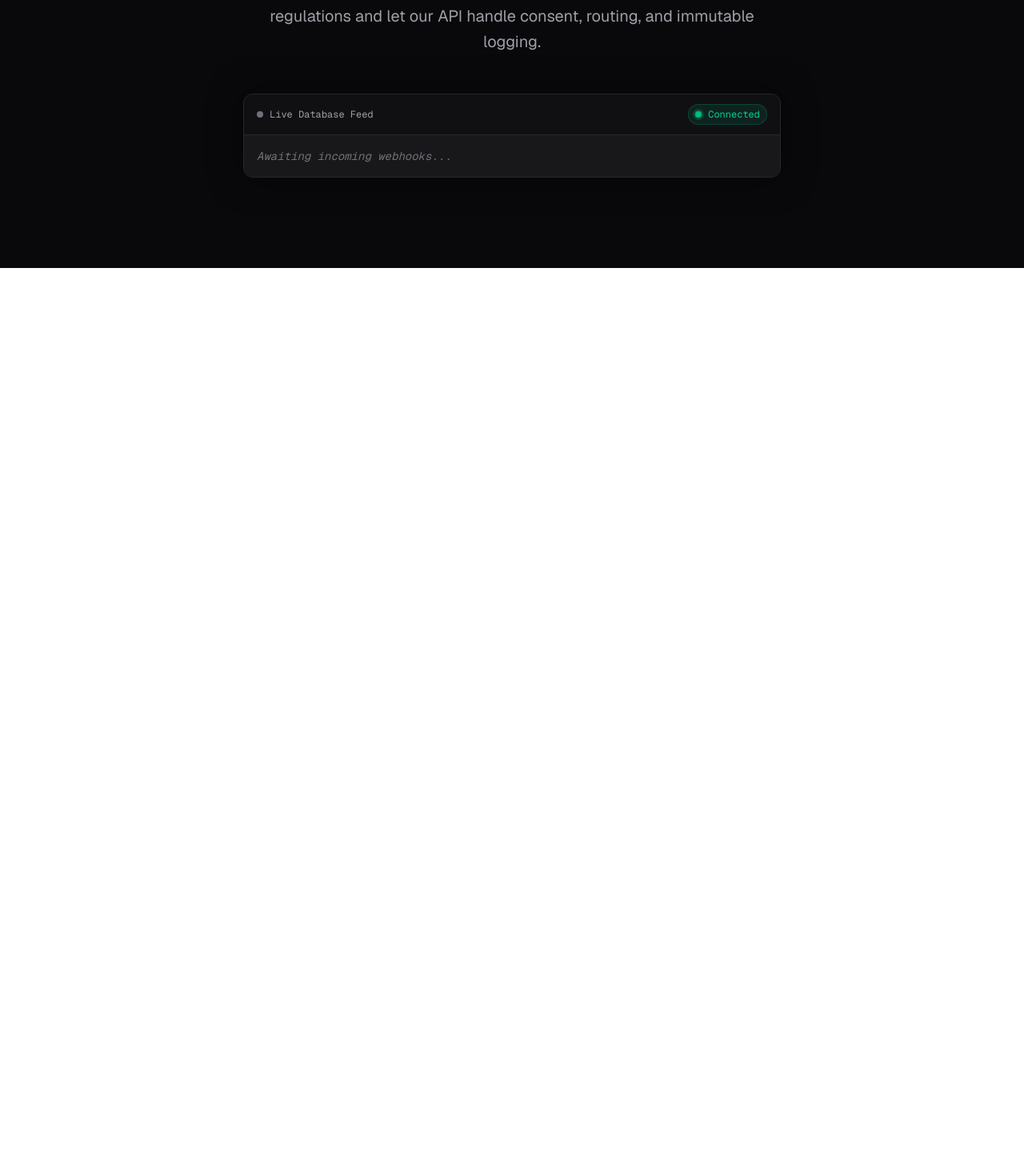
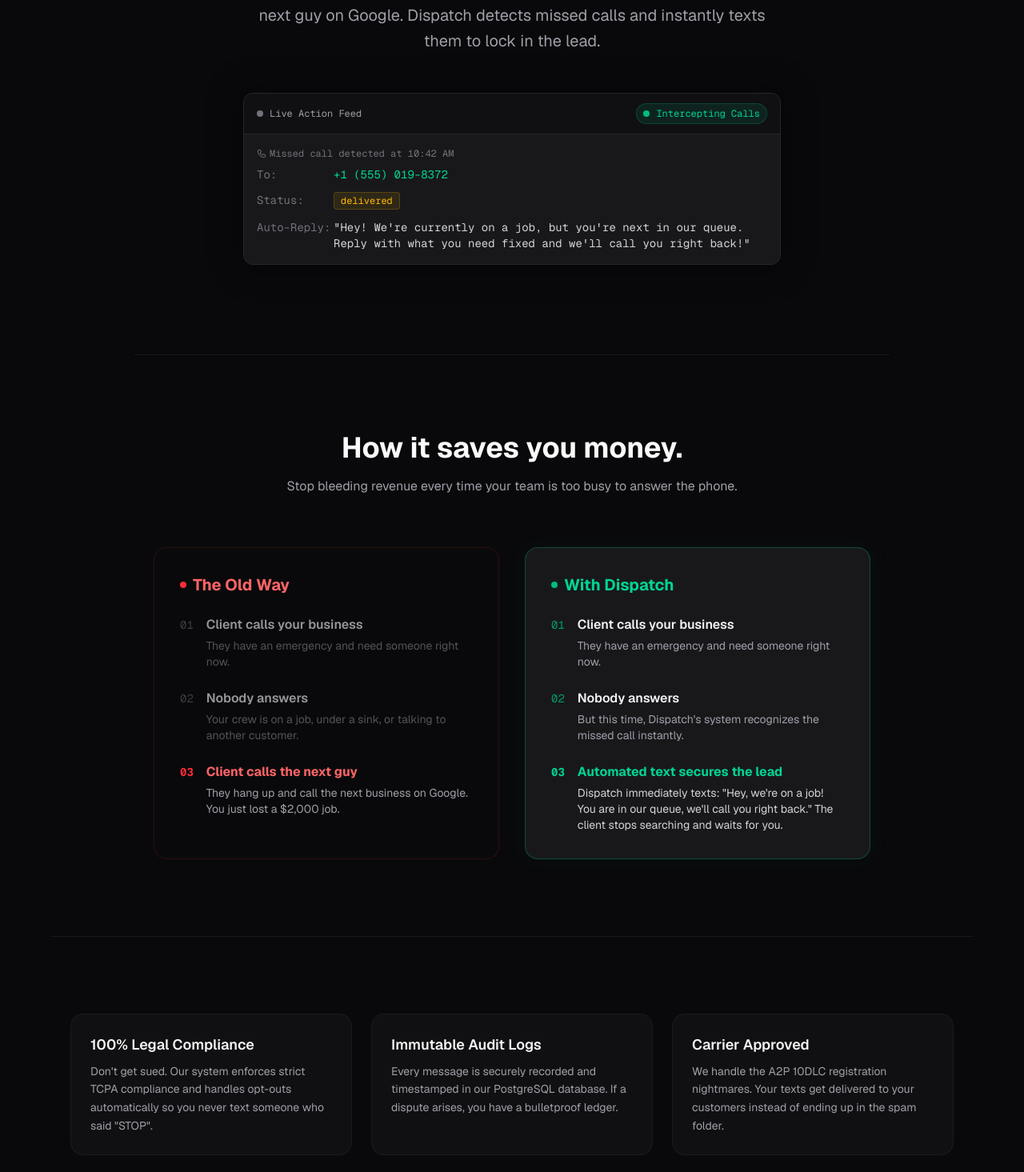
Before and after one commit to petriedavid/dispatch, a Next.js app: page / in a window 1280 px wide. Shown: the part 465-1930 px from the top of the page at 80% size. Before the commit the page ends 800 px from the top, so only its background shows below. Built offline with nearby package versions, Linux system fonts and the light colour scheme; no server answers; the database is empty.

Commit message:
what in the hell

```diff
--- a/app/faq/page.tsx
+++ b/app/faq/page.tsx
@@ -3,28 +3,28 @@
 export default function FAQ() {
     const faqs = [
         {
+            question: "How much does it actually cost?",
+            answer: "Our Production plan is a flat $45/month plus $0.05 per text message. Think of it this way: losing a missed call to the next guy on Google costs you anywhere from $500 to $5,000. The automated text message that saves that job costs you exactly five cents."
+        },
+        {
+            question: "What exactly is the 'Missed-Call Reactivator'?",
+            answer: "If you or your crew miss a call while on a job, our system detects it and instantly fires a compliant SMS (e.g., 'Hey, we are currently on a job but you are next in our queue. What do you need fixed?'). It turns dead air into booked appointments without you having to touch your phone."
+        },
+        {
             question: "I run a local service business. Why do I need 'compliance' just to text my customers?",
             answer: "Because predatory lawyers are actively targeting small businesses for TCPA (Telephone Consumer Protection Act) violations. A single non-compliant text message can carry a fine of $500 to $1,500. Dispatch acts as your automated legal shield, ensuring every text has documented consent before it leaves your system."
         },
         {
-            question: "What is the 'Ghost Lead' Reactivator?",
-            answer: "If you miss a call while on a job, you usually lose that lead to the next guy on Google. Our system detects the missed call and automatically fires a compliant SMS (e.g., 'Hey, sorry we missed you! How can we help?'). It turns dead air into booked appointments without you touching your phone."
-        },
-        {
             question: "What is A2P 10DLC, and do I have to deal with it?",
-            answer: "A2P 10DLC is a strict new regulation from mobile carriers (AT&T, Verizon, T-Mobile) that blocks unverified business texts as spam. It is a massive headache of paperwork. If you use Dispatch, you don't have to worry about it—we handle the carrier registration and trust-scoring for you."
+            answer: "A2P 10DLC is a strict new regulation from mobile carriers (AT&T, Verizon, T-Mobile) that blocks unverified business texts as spam. It is a massive paperwork headache. If you use Dispatch, you don't have to worry about it—we handle the carrier registration and trust-scoring for you behind the scenes."
         },
         {
             question: "I'm not a tech company. Is this going to be a nightmare to set up?",
-            answer: "Not at all. While we offer an API for developers, our core platform is 'set-and-forget.' You can plug us directly into your existing CRM or use our dashboard. We handle the heavy lifting of routing, logging, and compliance in the background."
+            answer: "Not at all. While we offer a robust API for developers, our core platform is designed to be 'set-and-forget' for business owners. You can plug us directly into your existing CRM or use our dashboard, and we handle the heavy lifting of routing, logging, and compliance in the background."
         },
         {
             question: "What happens if a customer replies 'STOP'?",
             answer: "Our infrastructure intercepts opt-out keywords instantly. We automatically block any future messages to that number at the network level, ensuring you can't accidentally break the law even if an employee tries to text them manually."
-        },
-        {
-            question: "Can I export my logs if I get audited or sued?",
-            answer: "Yes. Every single message, consent flag, and timestamp is stored in an immutable PostgreSQL ledger. If a dispute ever arises, you can export a cryptographically verified audit log with one click."
         }
     ];
 
@@ -63,7 +63,7 @@
                             className="bg-zinc-900/80 border border-zinc-800 rounded-xl p-6 hover:border-zinc-700 transition-colors shadow-lg"
                         >
                             <h3 className="text-lg font-semibold mb-3 text-zinc-100 flex items-start gap-3">
-                                <span className="text-emerald-500 mt-1">
+                                <span className="text-emerald-500 mt-1 flex-shrink-0">
                                     <svg width="20" height="20" viewBox="0 0 24 24" fill="none" stroke="currentColor" strokeWidth="2.5" strokeLinecap="round" strokeLinejoin="round"><path d="M12 22s8-4 8-10V5l-8-3-8 3v7c0 6 8 10 8 10z"></path></svg>
                                 </span>
                                 {faq.question}
--- a/app/page.tsx
+++ b/app/page.tsx
@@ -11,7 +11,12 @@
     .limit(1);
 
   const isDbConnected = !error;
-  const dbRecord = data?.[0];
+  // If the DB is empty, we'll show a placeholder that perfectly illustrates the new flow
+  const dbRecord = data?.[0] || {
+    phone: "+1 (555) 019-8372",
+    status: "delivered",
+    message: "Hey! We're currently on a job, but you're next in our queue. Reply with what you need fixed and we'll call you right back!"
+  };
 
   return (
     <main className="min-h-screen bg-zinc-950 text-zinc-50 selection:bg-emerald-500/30 font-sans flex flex-col">
@@ -23,7 +28,7 @@
             Dispatch
           </Link>
           <div className="flex items-center gap-6">
-            <Link href="/" className="text-sm font-medium text-zinc-400 hover:text-white transition-colors hidden md:block">Platform</Link>
+            <Link href="/" className="text-sm font-medium text-white transition-colors hidden md:block">Platform</Link>
             <Link href="/pricing" className="text-sm font-medium text-zinc-400 hover:text-white transition-colors hidden md:block">Pricing</Link>
             <Link href="/faq" className="text-sm font-medium text-zinc-400 hover:text-white transition-colors hidden md:block">FAQ</Link>
             <button className="text-sm font-semibold bg-white text-zinc-950 px-4 py-2 rounded-md hover:bg-zinc-200 transition-colors">
@@ -40,23 +45,23 @@
             <span className="animate-ping absolute inline-flex h-full w-full rounded-full bg-emerald-400 opacity-75"></span>
             <span className="relative inline-flex rounded-full h-2 w-2 bg-emerald-500"></span>
           </span>
-          Compliance-as-a-Service V1 Live
+          The Ultimate Revenue Safety Net
         </div>
 
         <h1 className="text-5xl md:text-7xl font-extrabold tracking-tight mb-8 leading-tight">
-          Automated SMS workflows.<br className="hidden md:block" />
-          <span className="text-transparent bg-clip-text bg-gradient-to-r from-zinc-400 to-zinc-600">Built for strict compliance.</span>
+          Miss a call.<br className="hidden md:block" />
+          <span className="text-transparent bg-clip-text bg-gradient-to-r from-emerald-400 to-emerald-600">Keep the job.</span>
         </h1>
 
         <p className="text-lg md:text-xl text-zinc-400 mb-12 max-w-2xl leading-relaxed">
-          The underlying infrastructure for modern businesses. Stop worrying about regulations and let our API handle consent, routing, and immutable logging.
+          When your crew is busy, missed calls mean lost money as clients call the next guy on Google. Dispatch detects missed calls and instantly texts them to lock in the lead.
         </p>
 
         {/* Live Database Feed Card */}
         <div className="w-full max-w-2xl mb-12 text-left bg-zinc-900 border border-zinc-800 rounded-xl overflow-hidden shadow-[0_0_40px_rgba(0,0,0,0.5)]">
           <div className="flex items-center justify-between px-4 py-3 border-b border-zinc-800 bg-zinc-950/50">
             <div className="flex items-center gap-2 text-xs font-mono text-zinc-400">
-              <span className="h-2 w-2 bg-zinc-500 rounded-full"></span> Live Database Feed
+              <span className="h-2 w-2 bg-zinc-500 rounded-full"></span> Live Action Feed
             </div>
             {isDbConnected ? (
               <div className="flex items-center gap-2 text-xs font-mono text-emerald-400 bg-emerald-400/10 px-2 py-1 rounded-full border border-emerald-400/20">
@@ -64,25 +69,117 @@
                   <span className="animate-ping absolute inline-flex h-full w-full rounded-full bg-emerald-400 opacity-75"></span>
                   <span className="relative inline-flex rounded-full h-2 w-2 bg-emerald-500"></span>
                 </span>
-                Connected
+                Intercepting Calls
               </div>
             ) : (
               <div className="flex items-center gap-2 text-xs font-mono text-red-400 bg-red-400/10 px-2 py-1 rounded-full border border-red-400/20">
                 <div className="h-2 w-2 bg-red-500 rounded-full"></div>
-                Disconnected
+                System Offline
               </div>
             )}
           </div>
           <div className="p-4 font-mono text-sm bg-zinc-900/80">
-            {dbRecord ? (
-              <div className="space-y-2">
-                <div className="flex"><span className="text-zinc-500 w-24">Phone:</span><span className="text-emerald-400">{dbRecord.phone}</span></div>
-                <div className="flex"><span className="text-zinc-500 w-24">Status:</span><span className="text-amber-400 bg-amber-400/10 px-2 py-0.5 rounded border border-amber-400/20 text-xs inline-block">{dbRecord.status}</span></div>
-                <div className="flex"><span className="text-zinc-500 w-24">Message:</span><span className="text-zinc-300 truncate">"{dbRecord.message}"</span></div>
+            <div className="space-y-3">
+              <div className="flex items-center text-zinc-500 text-xs mb-2">
+                <svg className="w-3 h-3 mr-1" fill="none" stroke="currentColor" viewBox="0 0 24 24"><path strokeLinecap="round" strokeLinejoin="round" strokeWidth="2" d="M3 5a2 2 0 012-2h3.28a1 1 0 01.948.684l1.498 4.493a1 1 0 01-.502 1.21l-2.257 1.13a11.042 11.042 0 005.516 5.516l1.13-2.257a1 1 0 011.21-.502l4.493 1.498a1 1 0 01.684.949V19a2 2 0 01-2 2h-1C9.716 21 3 14.284 3 6V5z"></path></svg>
+                Missed call detected at 10:42 AM
               </div>
-            ) : (
-              <p className="text-zinc-500 italic">Awaiting incoming webhooks...</p>
-            )}
+              <div className="flex"><span className="text-zinc-500 w-24">To:</span><span className="text-emerald-400">{dbRecord.phone}</span></div>
+              <div className="flex"><span className="text-zinc-500 w-24">Status:</span><span className="text-amber-400 bg-amber-400/10 px-2 py-0.5 rounded border border-amber-400/20 text-xs inline-block">{dbRecord.status}</span></div>
+              <div className="flex items-start"><span className="text-zinc-500 w-24 flex-shrink-0">Auto-Reply:</span><span className="text-zinc-300">"{dbRecord.message}"</span></div>
+            </div>
+          </div>
+        </div>
+      </section>
+
+      {/* The Workflow Section */}
+      <section className="py-24 px-6 max-w-6xl mx-auto border-t border-zinc-900">
+        <div className="text-center mb-16">
+          <h2 className="text-3xl md:text-4xl font-bold mb-4">How it saves you money.</h2>
+          <p className="text-zinc-400 max-w-2xl mx-auto">Stop bleeding revenue every time your team is too busy to answer the phone.</p>
+        </div>
+
+        <div className="grid grid-cols-1 md:grid-cols-2 gap-8 max-w-4xl mx-auto">
+          {/* The Old Way */}
+          <div className="bg-zinc-950 border border-red-900/30 rounded-2xl p-8 relative">
+            <h3 className="text-xl font-bold text-red-400 mb-6 flex items-center gap-2">
+              <div className="h-2 w-2 bg-red-500 rounded-full"></div> The Old Way
+            </h3>
+            <ul className="space-y-6">
+              <li className="flex gap-4 opacity-70">
+                <div className="text-zinc-600 font-mono text-sm mt-0.5">01</div>
+                <div>
+                  <h4 className="text-zinc-300 font-semibold mb-1">Client calls your business</h4>
+                  <p className="text-zinc-500 text-sm">They have an emergency and need someone right now.</p>
+                </div>
+              </li>
+              <li className="flex gap-4 opacity-70">
+                <div className="text-zinc-600 font-mono text-sm mt-0.5">02</div>
+                <div>
+                  <h4 className="text-zinc-300 font-semibold mb-1">Nobody answers</h4>
+                  <p className="text-zinc-500 text-sm">Your crew is on a job, under a sink, or talking to another customer.</p>
+                </div>
+              </li>
+              <li className="flex gap-4">
+                <div className="text-red-500 font-mono text-sm mt-0.5 font-bold">03</div>
+                <div>
+                  <h4 className="text-red-400 font-bold mb-1">Client calls the next guy</h4>
+                  <p className="text-zinc-400 text-sm">They hang up and call the next business on Google. You just lost a $2,000 job.</p>
+                </div>
+              </li>
+            </ul>
+          </div>
+
+          {/* The Dispatch Way */}
+          <div className="bg-zinc-900 border border-emerald-500/30 rounded-2xl p-8 shadow-[0_0_30px_rgba(16,185,129,0.05)] relative">
+            <h3 className="text-xl font-bold text-emerald-400 mb-6 flex items-center gap-2">
+              <span className="relative flex h-2 w-2">
+                <span className="animate-ping absolute inline-flex h-full w-full rounded-full bg-emerald-400 opacity-75"></span>
+                <span className="relative inline-flex rounded-full h-2 w-2 bg-emerald-500"></span>
+              </span>
+              With Dispatch
+            </h3>
+            <ul className="space-y-6">
+              <li className="flex gap-4">
+                <div className="text-emerald-600 font-mono text-sm mt-0.5">01</div>
+                <div>
+                  <h4 className="text-zinc-100 font-semibold mb-1">Client calls your business</h4>
+                  <p className="text-zinc-400 text-sm">They have an emergency and need someone right now.</p>
+                </div>
+              </li>
+              <li className="flex gap-4">
+                <div className="text-emerald-600 font-mono text-sm mt-0.5">02</div>
+                <div>
+                  <h4 className="text-zinc-100 font-semibold mb-1">Nobody answers</h4>
+                  <p className="text-zinc-400 text-sm">But this time, Dispatch's system recognizes the missed call instantly.</p>
+                </div>
+              </li>
+              <li className="flex gap-4">
+                <div className="text-emerald-400 font-mono text-sm mt-0.5 font-bold">03</div>
+                <div>
+                  <h4 className="text-emerald-400 font-bold mb-1">Automated text secures the lead</h4>
+                  <p className="text-zinc-300 text-sm">Dispatch immediately texts: "Hey, we're on a job! You are in our queue, we'll call you right back." The client stops searching and waits for you.</p>
+                </div>
+              </li>
+            </ul>
+          </div>
+        </div>
+      </section>
+
+      {/* Trust & Compliance Section */}
+      <section className="py-24 px-6 max-w-6xl mx-auto border-t border-zinc-900">
+        <div className="grid grid-cols-1 md:grid-cols-3 gap-6">
+          <div className="p-6 rounded-2xl bg-zinc-900/50 border border-zinc-800/50">
+            <h3 className="text-lg font-semibold mb-2 text-zinc-100">100% Legal Compliance</h3>
+            <p className="text-zinc-400 text-sm leading-relaxed">Don't get sued. Our system enforces strict TCPA compliance and handles opt-outs automatically so you never text someone who said "STOP".</p>
+          </div>
+          <div className="p-6 rounded-2xl bg-zinc-900/50 border border-zinc-800/50">
+            <h3 className="text-lg font-semibold mb-2 text-zinc-100">Immutable Audit Logs</h3>
+            <p className="text-zinc-400 text-sm leading-relaxed">Every message is securely recorded and timestamped in our PostgreSQL database. If a dispute arises, you have a bulletproof ledger.</p>
+          </div>
+          <div className="p-6 rounded-2xl bg-zinc-900/50 border border-zinc-800/50">
+            <h3 className="text-lg font-semibold mb-2 text-zinc-100">Carrier Approved</h3>
+            <p className="text-zinc-400 text-sm leading-relaxed">We handle the A2P 10DLC registration nightmares. Your texts get delivered to your customers instead of ending up in the spam folder.</p>
           </div>
         </div>
       </section>
--- a/app/pricing/page.tsx
+++ b/app/pricing/page.tsx
@@ -33,9 +33,9 @@
                     <div className="bg-zinc-950 border border-zinc-800 rounded-2xl p-8 shadow-xl flex flex-col">
                         <h3 className="text-xl font-bold text-zinc-300 mb-2">Sandbox</h3>
                         <div className="text-4xl font-extrabold mb-2">$0<span className="text-lg text-zinc-500 font-medium">/mo</span></div>
-                        <p className="text-sm text-zinc-400 mb-6">Perfect for testing the API.</p>
+                        <p className="text-sm text-zinc-400 mb-6">Perfect for testing the API and dashboard.</p>
                         <ul className="space-y-3 mb-8 text-sm text-zinc-300 flex-grow">
-                            <li className="flex items-center gap-2"><div className="h-1 w-1 bg-zinc-600 rounded-full"></div> 100 SMS per month</li>
+                            <li className="flex items-center gap-2"><div className="h-1 w-1 bg-zinc-600 rounded-full"></div> 100 SMS per month included</li>
                             <li className="flex items-center gap-2"><div className="h-1 w-1 bg-zinc-600 rounded-full"></div> Standard Support</li>
                         </ul>
                         <button className="w-full py-3 bg-zinc-900 border border-zinc-800 rounded-lg font-semibold text-zinc-300 hover:bg-zinc-800 transition-colors">Start Building</button>
@@ -47,11 +47,12 @@
                             Most Popular
                         </div>
                         <h3 className="text-xl font-bold text-white mb-2">Production</h3>
-                        <div className="text-4xl font-extrabold mb-2">$49<span className="text-lg text-zinc-500 font-medium">/mo</span></div>
-                        <p className="text-sm text-emerald-400/80 mb-6">For live business operations.</p>
+                        <div className="text-4xl font-extrabold mb-2">$45<span className="text-lg text-zinc-500 font-medium">/mo</span></div>
+                        <p className="text-sm text-emerald-400/80 mb-6">The ultimate revenue safety net.</p>
                         <ul className="space-y-3 mb-8 text-sm text-zinc-200 flex-grow">
                             <li className="flex items-center gap-2"><div className="h-1.5 w-1.5 bg-emerald-500 rounded-full"></div> Base platform fee</li>
-                            <li className="flex items-center gap-2"><div className="h-1.5 w-1.5 bg-emerald-500 rounded-full"></div> $0.015 per SMS segment</li>
+                            <li className="flex items-center gap-2"><div className="h-1.5 w-1.5 bg-emerald-500 rounded-full"></div> $0.05 per SMS segment</li>
+                            <li className="flex items-center gap-2"><div className="h-1.5 w-1.5 bg-emerald-500 rounded-full"></div> Missed-call lead reactivator</li>
                             <li className="flex items-center gap-2"><div className="h-1.5 w-1.5 bg-emerald-500 rounded-full"></div> Immutable ledger access</li>
                         </ul>
                         <button className="w-full py-3 bg-white text-zinc-950 rounded-lg font-bold hover:bg-zinc-200 transition-colors">Deploy Now</button>
```
